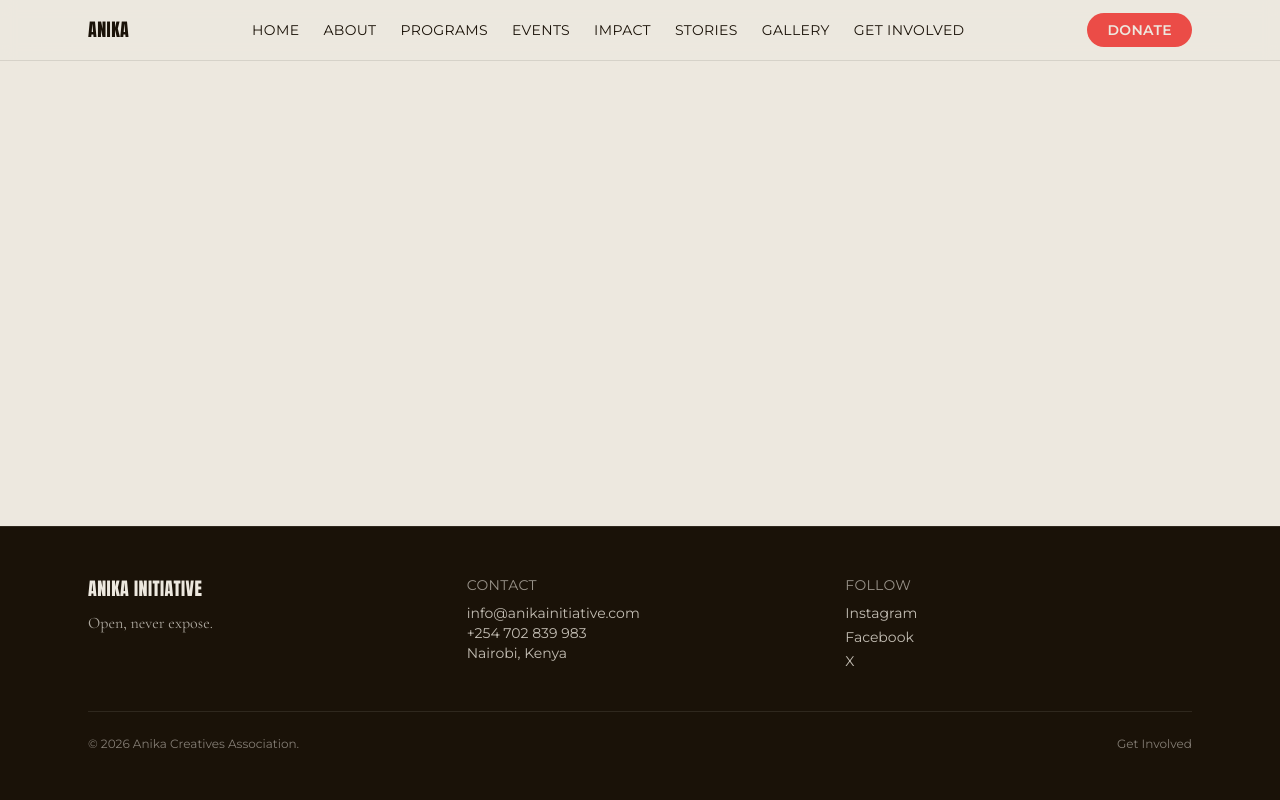
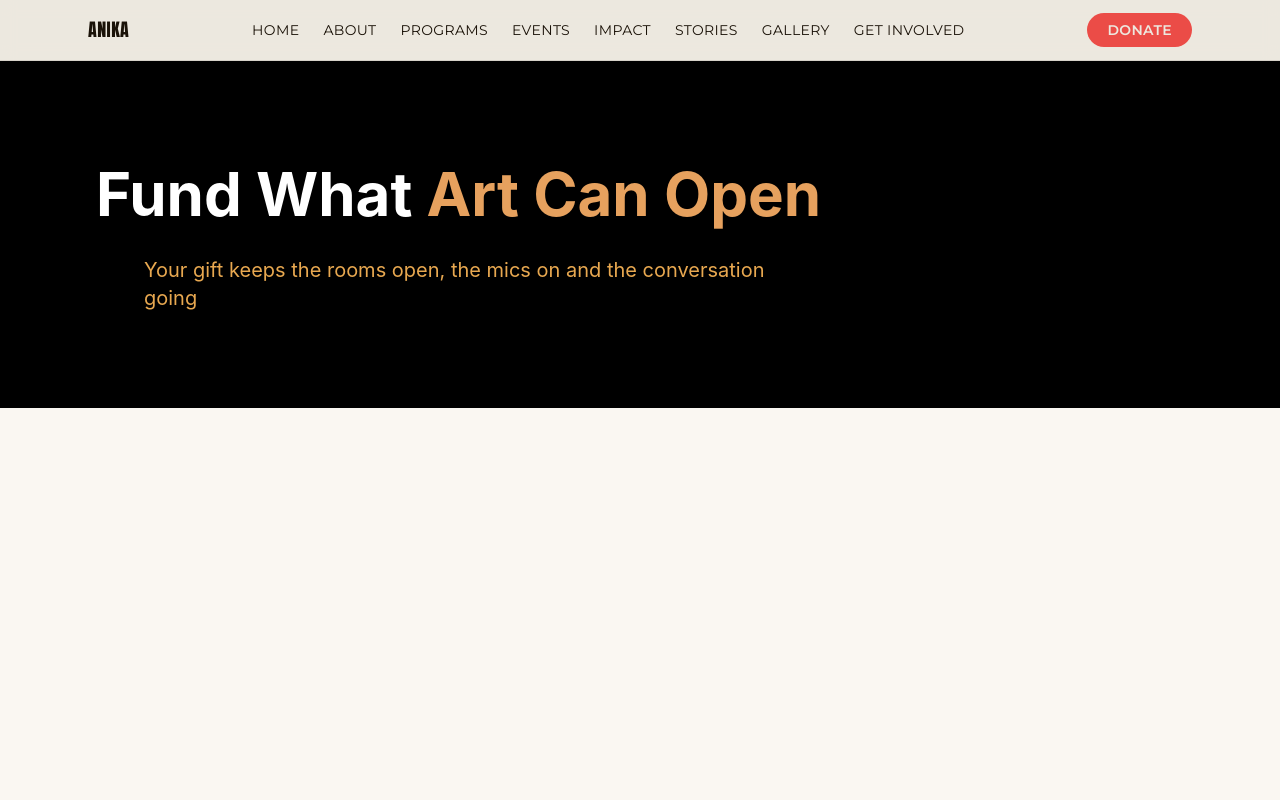
Before and after one commit to Jkosencha/Anika-Initiative, a React (Vite) app: page /donate in a window 1280 px wide. Shown: the top 800 px of the page. Built offline with nearby package versions, Linux system fonts and the light colour scheme.

Commit message:
feat:designed the hero section container

```diff
--- a/src/pages/Donate.jsx
+++ b/src/pages/Donate.jsx
@@ -43,7 +43,7 @@ const DonationPage = () => {
   const handleDonate = () => {
     if (donationMethod === "mpesa") {
       if (!phoneNumber || phoneNumber.length < 9) {
-        toast.error("Please enter a valid M-Pesa phone number.");
+        toast.error("Hey! Please enter a valid M-Pesa phone number.");
         return;
       }
       const loadingToastId = toast.loading(
@@ -84,5 +84,16 @@ const DonationPage = () => {
   const presetAmounts=donationMethod === 'mpesa' ? presetAmountsKES :presetMethodsUSD;
   const currencySymbol=donationMethod ==='mpesa'?'KES':'USD';
   const currencyLabel=donationMethod ==='mpesa'?'KES': '$';
+
+  return(
+    <div className="font-sans bg-[#FAF7F2] text-[#1E1A18] min-h-screen">
+      <section className="relative px-4 py-20 md:py-24 bg-black text-white overflow-hidden">
+        <div className="relative z-10 mr-80">
+          <h1 className="text-4xl md:text-6xl font-bold leading-tight mb-6 max-w-3xl mx-auto">Fund What<span className="text-[#E6A15E]"> Art Can Open</span></h1>
+          <p className="text-lg md:text-xl text-gold max-w-2xl mx-auto">Your gift keeps the rooms open, the mics on and the conversation going</p>
+        </div>
+      </section>
+    </div>
+  )
 };
 export default DonationPage;
```
